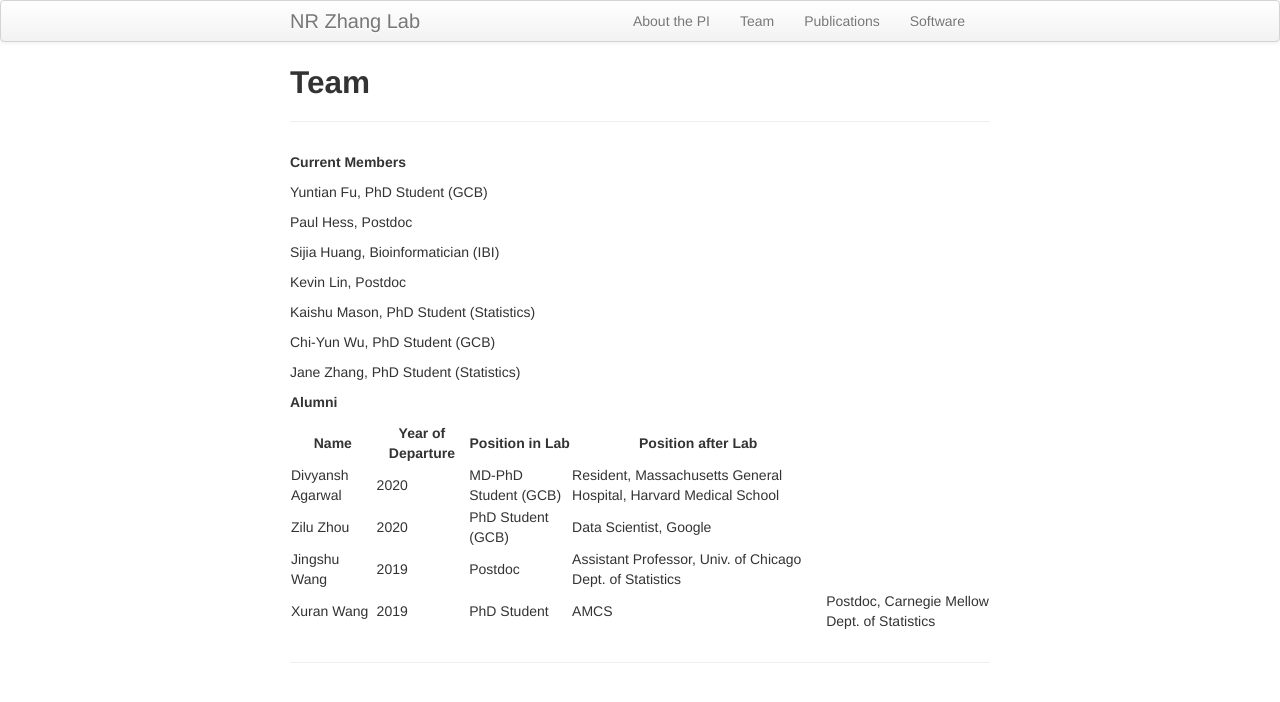
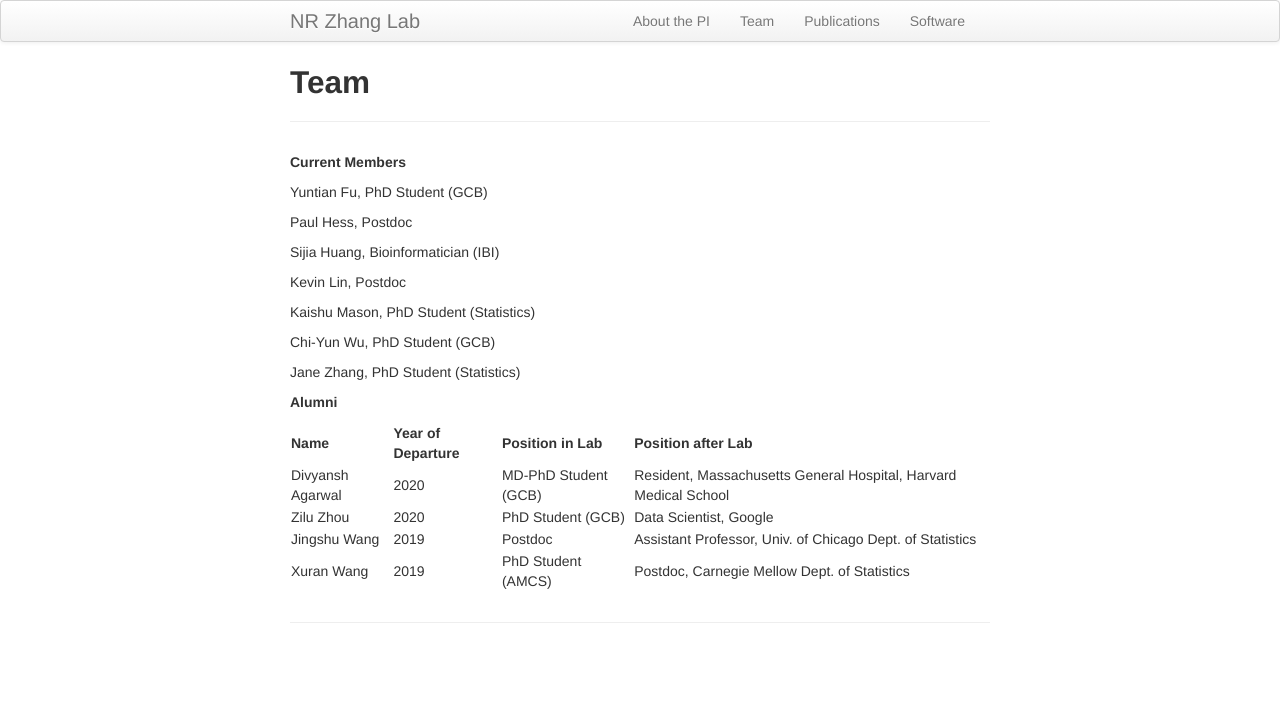
Before and after one commit to nzhanglab/nzhanglab.github.io, a Jekyll site: the page built from pages/team.md, in a window 1280 px wide. Shown: the top 702 px of the page. Built offline with Jekyll 4.4.1, drawn with Linux system fonts in a browser that asks for light colours.

```diff
--- a/pages/team.md
+++ b/pages/team.md
@@ -23,8 +23,8 @@ Jane Zhang, PhD Student (Statistics)
 **Alumni**
 
 Name | Year of Departure | Position in Lab | Position after Lab
------|-------------------|-----------------|-------------------
+:----|:------------------|:----------------|:------------------
 Divyansh Agarwal | 2020 | MD-PhD Student (GCB)|Resident, Massachusetts General Hospital, Harvard Medical School
 Zilu Zhou | 2020 | PhD Student (GCB) | Data Scientist, Google
 Jingshu Wang | 2019 | Postdoc | Assistant Professor, Univ. of Chicago Dept. of Statistics
-Xuran Wang | 2019 | PhD Student | AMCS | Postdoc, Carnegie Mellow Dept. of Statistics
+Xuran Wang | 2019 | PhD Student (AMCS) | Postdoc, Carnegie Mellow Dept. of Statistics
```
